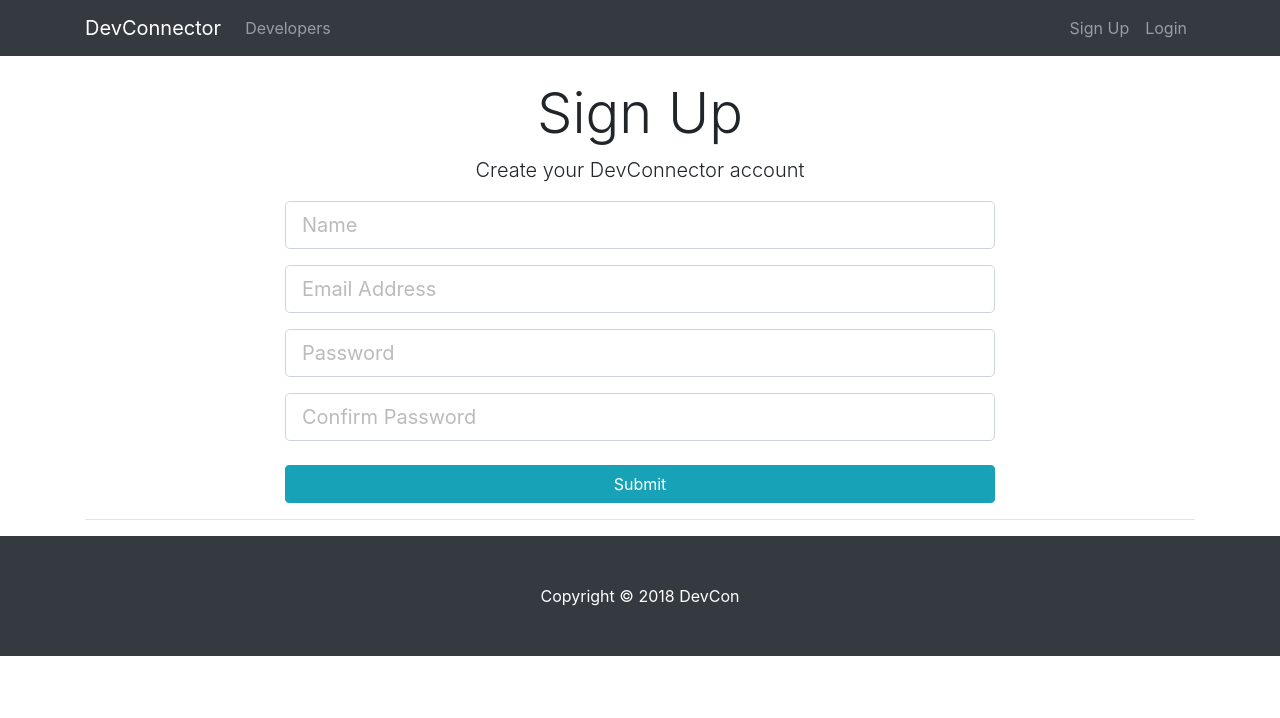
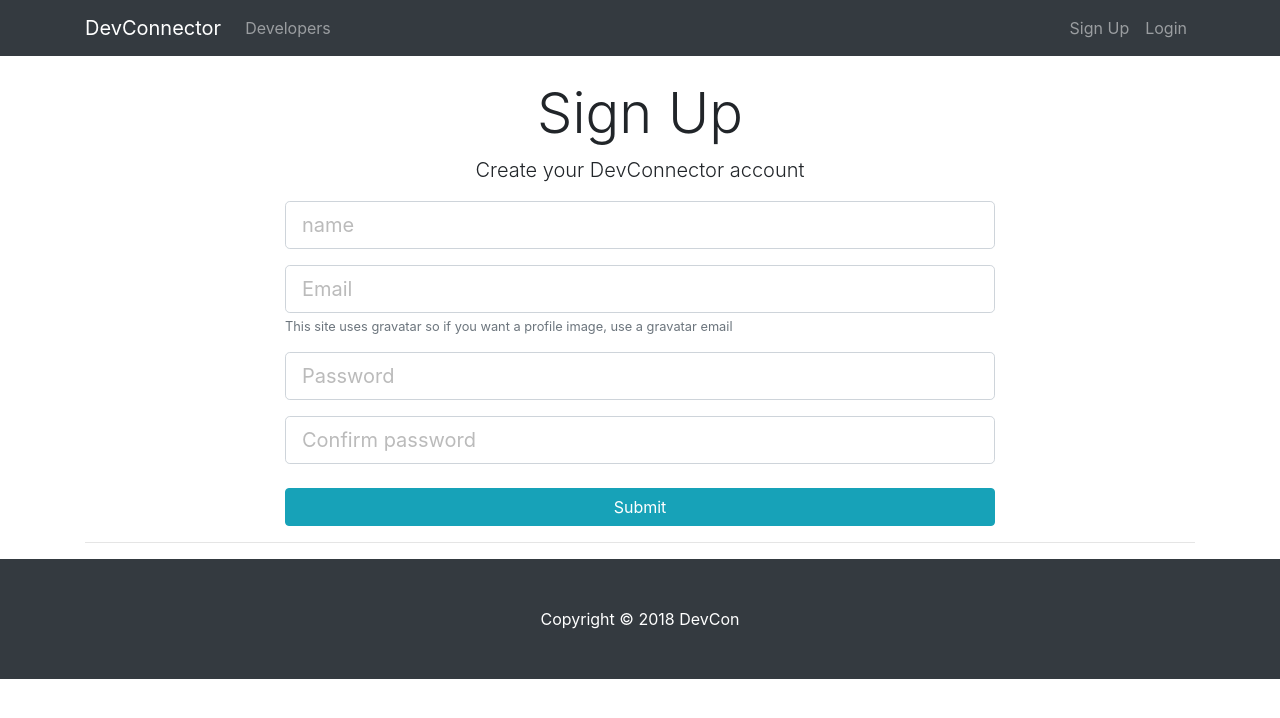
Before and after one commit to Qhkm92/DevconClient, a React (Create React App) app: page /register in a window 1280 px wide. Shown: the top 718 px of the page. Built offline with nearby package versions, Linux system fonts and the light colour scheme.

Commit message:
Refactor register and login form into component

```diff
--- a/src/components/auth/Login.js
+++ b/src/components/auth/Login.js
@@ -3,6 +3,7 @@
 import { connect } from 'react-redux';
 import classnames from 'classnames';
 import { loginUser } from '../../actions/authActions';
+import TextFieldGroup from '../common/TextFieldGroup';
 
 class Login extends Component {
 	constructor(props) {
@@ -61,24 +62,24 @@
 			        <h1 className="display-4 text-center">Log In</h1>
 			        <p className="lead text-center">Sign in to your DevConnector account</p>
 			        <form onSubmit={this.onSubmit} novalidate>
-			          <div className="form-group">
-			            <input type="email"
-			            	className={classnames('form-control form-control-lg', { 'is-invalid' : errors.email})}
-			            	placeholder="Email Address"
-			            	name="email" value={this.state.email}
-			            	onChange={this.onChange}/>
-			            	{errors.email && (<div className="invalid-feedback">{errors.email}</div>)}
-			          </div>
-			          <div className="form-group">
-			            <input
-			            	type="password"
-			            	className={classnames('form-control form-control-lg', { 'is-invalid' : errors.password})}
-			            	placeholder="Password"
-			            	name="password"
-			            	value={this.state.password}
-			            	onChange={this.onChange}/>
-			            	{errors.password && (<div className="invalid-feedback">{errors.password}</div>)}
-			          </div>
+
+					<TextFieldGroup
+						placeholder="Email Address"
+						name="email"
+						type="email"
+						value={this.state.email}
+						onChange={this.onChange}
+						error={errors.email}
+					/>
+
+					<TextFieldGroup
+						placeholder="Password"
+						name="password"
+						type="password"
+						value={this.state.password}
+						onChange={this.onChange}
+						error={errors.password}
+					/>
 			          <input
 			          	type="submit"
 			          	className="btn btn-info btn-block mt-4" />
--- a/src/components/auth/Register.js
+++ b/src/components/auth/Register.js
@@ -4,6 +4,7 @@
 import classnames from 'classnames';
 import { connect } from 'react-redux';
 import { registerUser } from '../../actions/authActions'
+import TextFieldGroup from '../common/TextFieldGroup'
 
 class Register extends Component {
 	constructor(props) {
@@ -64,43 +65,39 @@
 			        <h1 className="display-4 text-center">Sign Up</h1>
 			        <p className="lead text-center">Create your DevConnector account</p>
 			        <form onSubmit={this.onSubmit}>
-			          <div className="form-group">
-			            <input type="text"
-			            	className={classnames('form-control form-control-lg', { 'is-invalid' : errors.name})}
-			            	placeholder="Name"
+
+					<TextFieldGroup
+						placeholder="name"
 						name="name"
 						value={this.state.name}
-			            	onChange={this.onChange} />
-			            	{errors.name && (<div className="invalid-feedback">{errors.name}</div>)}
-			          </div>
-			          <div className="form-group">
-			            <input type="email"
-			            	className={classnames('form-control form-control-lg', { 'is-invalid' : errors.email})}
-			            	placeholder="Email Address"
+						onChange={this.onChange}
+						error={errors.name}
+					/>
+					<TextFieldGroup
+						placeholder="Email"
 						name="email"
+						type="email"
 						value={this.state.email}
-			            	onChange={this.onChange}/>
-			            {errors.email && (<div className="invalid-feedback">{errors.email}</div>)}
-			          </div>
-			          <div className="form-group">
-			            <input
-			            	type="password"
-			            	className={classnames('form-control form-control-lg', { 'is-invalid' : errors.password})}
+						onChange={this.onChange}
+						error={errors.email}
+						info="This site uses gravatar so if you want a profile image, use a gravatar email"
+					/>
+			         <TextFieldGroup
 						placeholder="Password"
 						name="password"
+						type="password"
 						value={this.state.password}
-			            	onChange={this.onChange} />
-			            	{errors.password && (<div className="invalid-feedback">{errors.password}</div>)}
-			          </div>
-			          <div className="form-group">
-			            <input type="password"
-			            	className={classnames('form-control form-control-lg', { 'is-invalid' : errors.password2})}
-			            	placeholder="Confirm Password"
+						onChange={this.onChange}
+						error={errors.password}
+					/>
+			          <TextFieldGroup
+						placeholder="Confirm password"
 						name="password2"
+						type="password"
 						value={this.state.password2}
-			            	onChange={this.onChange} />
-			            	{errors.password2 && (<div className="invalid-feedback">{errors.password2}</div>)}
-			          </div>
+						onChange={this.onChange}
+						error={errors.password2}
+					/>
 			          <input type="submit" className="btn btn-info btn-block mt-4" />
 			        </form>
 			      </div>
--- /dev/null
+++ b/src/components/common/TextFieldGroup.js
@@ -0,0 +1,47 @@
+import React from 'react';
+import PropTypes from 'prop-types';
+import classnames from 'classnames';
+
+const TextFieldGroup = ({
+	name,
+	placeholder,
+	value,
+	label,
+	error,
+	info,
+	type,
+	onChange,
+	disabled
+}) => {
+    return (
+        <div className="form-group">
+          <input
+          	type={type}
+          	className={classnames('form-control form-control-lg', { 'is-invalid' : error})}
+          	placeholder={placeholder}
+          	name={name}
+          	value={value}
+          	disabled={disabled}
+          	onChange={onChange}/>
+          	{info && <small className="form-text text-muted">{info}</small>}
+          	{error && (<div className="invalid-feedback">{error}</div>)}
+        </div>
+    );
+};
+
+TextFieldGroup.propTypes = {
+    name: PropTypes.string.isRequired,
+    placeholder: PropTypes.string,
+    value: PropTypes.string.isRequired,
+    info: PropTypes.string,
+    error: PropTypes.string,
+    type: PropTypes.string.isRequired,
+    onChange: PropTypes.func.isRequired,
+    disabled: PropTypes.string
+};
+
+TextFieldGroup.defaultProps = {
+  type: 'text'
+}
+
+export default TextFieldGroup;
```
Lines whose indentation alone changed are shown as unchanged.
